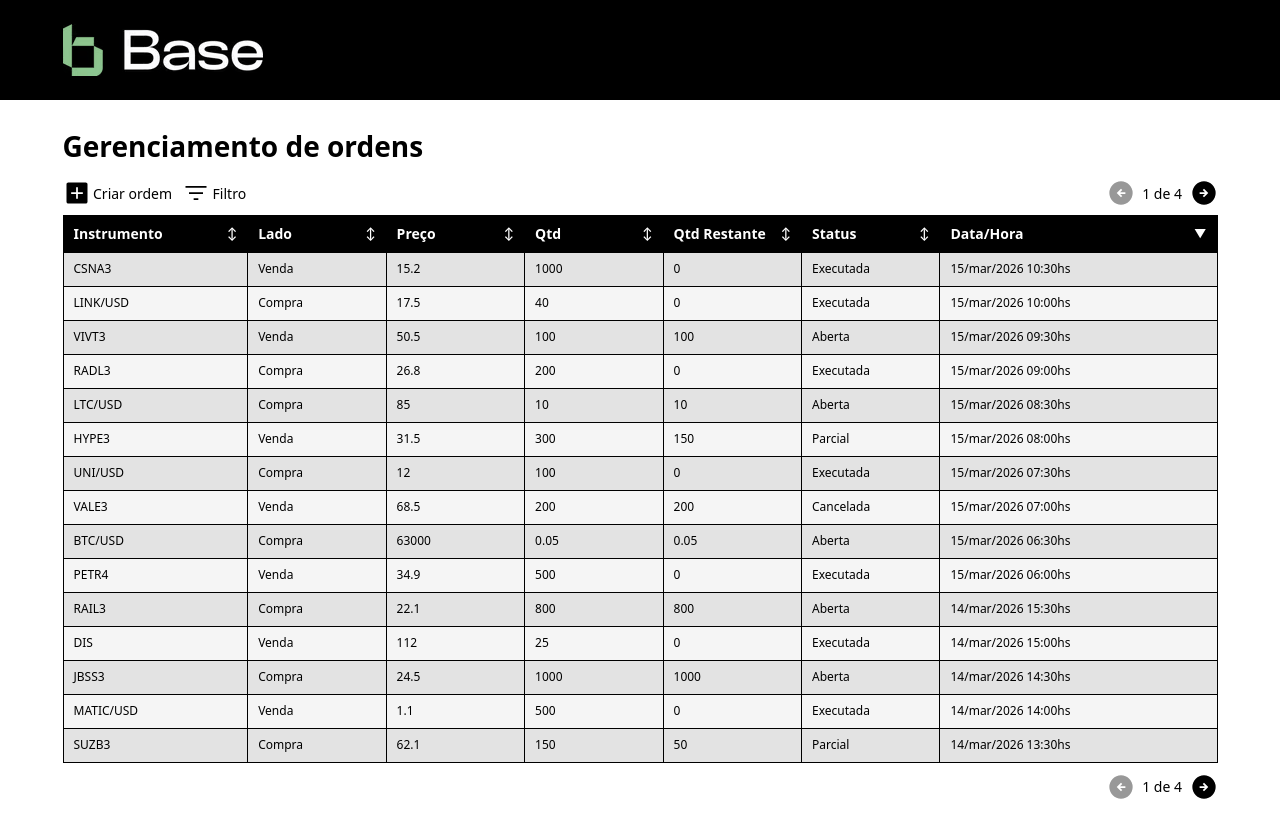
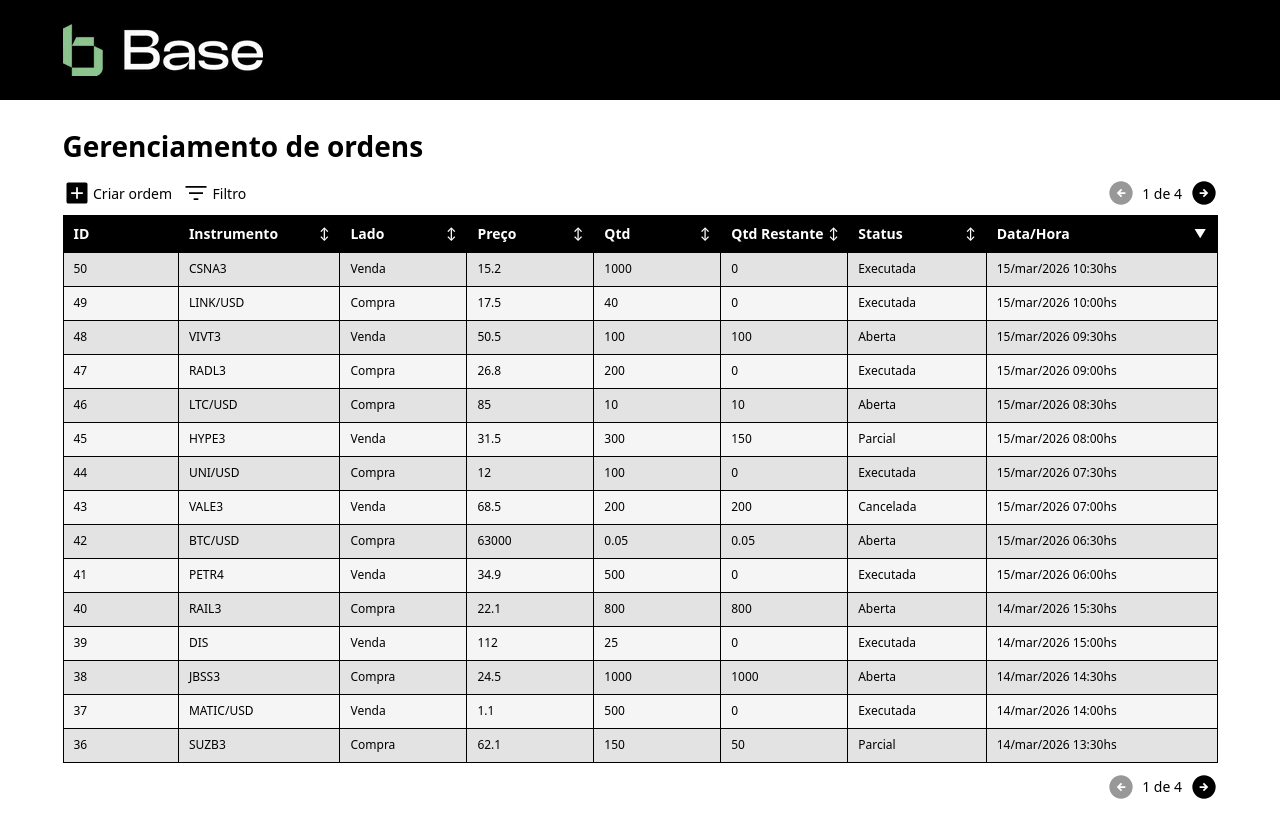
Before and after one commit to atelesjr/base-orders, a Next.js app: page / in a window 1280 px wide. Built offline with nearby package versions, Linux system fonts and the light colour scheme; data requests are answered from the project's data file; a web font is replaced by a local one.

Commit message:
feat(OrderGrid): add ID column and adjust column widths for improved layout

```diff
--- a/components/OrderGrid/columns.ts
+++ b/components/OrderGrid/columns.ts
@@ -3,37 +3,43 @@ import type { OrdersGridColumn } from './types';
 
 export const defaultColumns: OrdersGridColumn[] = [
 	{
+		key: 'id',
+		label: 'ID',
+		width: '10%',
+		render: (order) => order.id,
+	},
+	{
 		key: 'instrument',
 		label: 'Instrumento',
-		width: '16%',
+		width: '14%',
 		sortKey: 'instrument',
 		render: (order) => order.instrument,
 	},
 	{
 		key: 'side',
 		label: 'Lado',
-		width: '12%',
+		width: '11%',
 		sortKey: 'side',
 		render: (order) => order.side,
 	},
 	{
 		key: 'price',
 		label: 'Preço',
-		width: '12%',
+		width: '11%',
 		sortKey: 'price',
 		render: (order) => order.price,
 	},
 	{
 		key: 'quantity',
 		label: 'Qtd',
-		width: '12%',
+		width: '11%',
 		sortKey: 'quantity',
 		render: (order) => order.quantity,
 	},
 	{
 		key: 'remainingQuantity',
 		label: 'Qtd Restante',
-		width: '12%',
+		width: '11%',
 		sortKey: 'remainingQuantity',
 		render: (order) => order.remainingQuantity,
 	},
@@ -47,7 +53,7 @@ export const defaultColumns: OrdersGridColumn[] = [
 	{
 		key: 'timestamp',
 		label: 'Data/Hora',
-		width: '24%',
+		width: '20%',
 		sortKey: 'timestamp',
 		render: (order) => formatTimestampBR(order.timestamp),
 	},
```
Also changed, not shown: 1 other file (tests, documents, lock files or other folders).
